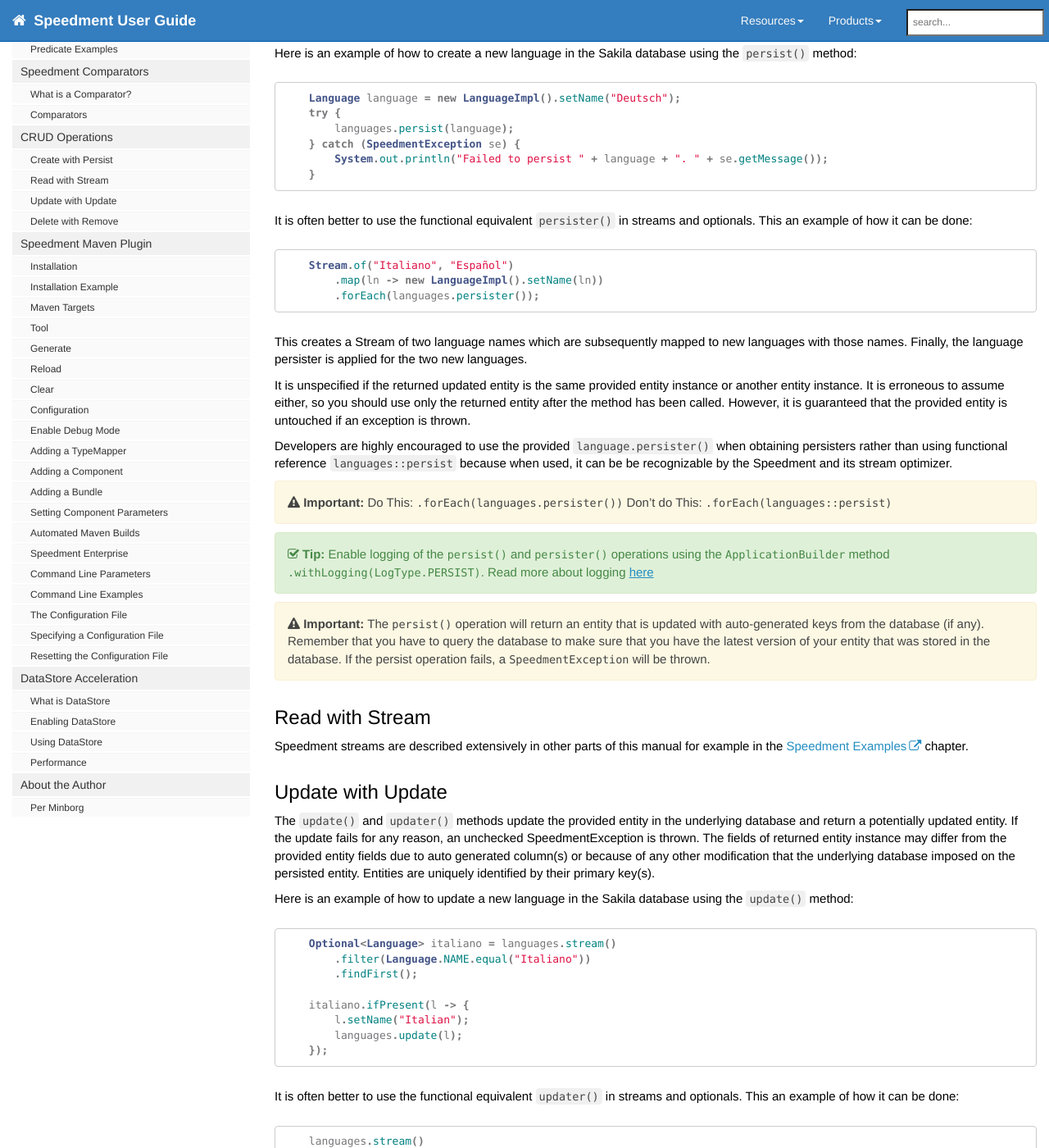
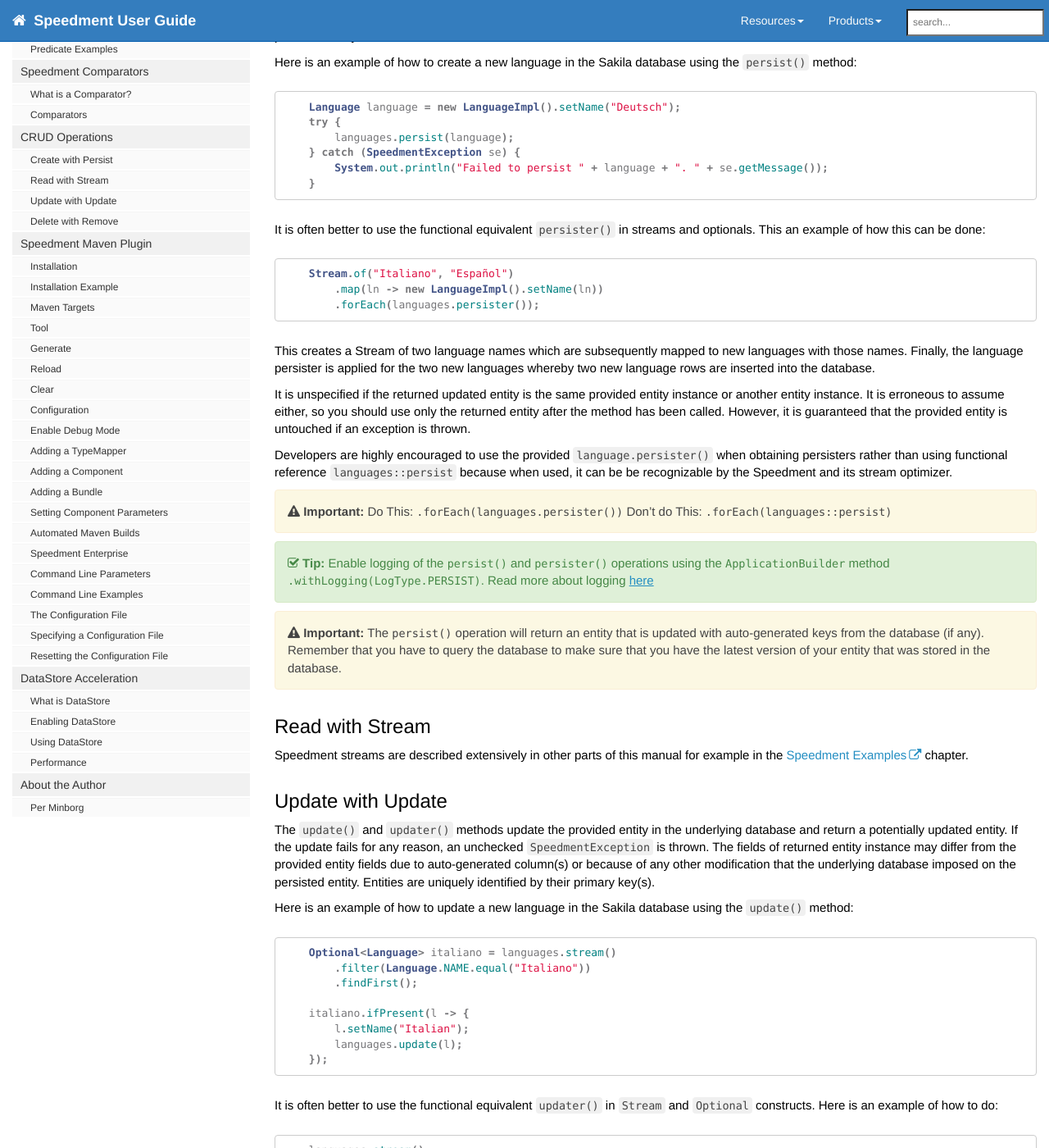
Before and after one commit to speedment/speedment-doc, a Jekyll site: the page built from pages/crud.md, in a window 1280 px wide and 1400 px high, scrolled down 711 px. Shown: the whole window at 82% size. Built offline with Jekyll 4.4.1, drawn with Linux system fonts in a browser that asks for light colours; nearby versions of some CDN libraries; comment, search, counter and statistics services are not loaded; some of the changed text lies outside the part shown.

Commit message:
Improve on CRUD

````diff
--- a/pages/crud.md
+++ b/pages/crud.md
@@ -38,13 +38,13 @@
     }
 ```
 
-It is often better to use the functional equivalent `persister()` in streams and optionals. This an example of how it can be done:
+It is often better to use the functional equivalent `persister()` in streams and optionals. This an example of how this can be done:
 ``` java
     Stream.of("Italiano", "Español")
         .map(ln -> new LanguageImpl().setName(ln))
         .forEach(languages.persister());
 ```
-This creates a Stream of two language names which are subsequently mapped to new languages with those names. Finally, the language persister is applied for the two new languages.
+This creates a Stream of two language names which are subsequently mapped to new languages with those names. Finally, the language persister is applied for the two new languages whereby two new language rows are inserted into the database.
 
 It is unspecified if the returned updated entity is the same provided entity instance or another entity instance. It is erroneous to assume either, so you should use only the returned entity after the method has been called. However, it is guaranteed that the provided entity is untouched if an exception is thrown.
 
@@ -60,7 +60,7 @@
 " %}
 
 {% include important.html content= "
-The `persist()` operation will return an entity that is updated with auto-generated keys from the database (if any). Remember that you have to query the database to make sure that you have the latest version of your entity that was stored in the database. If the persist operation fails, a `SpeedmentException` will be thrown.
+The `persist()` operation will return an entity that is updated with auto-generated keys from the database (if any). Remember that you have to query the database to make sure that you have the latest version of your entity that was stored in the database.
 " %}
 
 
@@ -70,8 +70,8 @@
 
 
 ## Update with Update
-The `update()` and `updater()` methods update the provided entity in the underlying database and return a potentially updated entity. If the update fails for any reason, an unchecked SpeedmentException is thrown.
-The fields of returned entity instance may differ from the provided entity fields due to auto generated column(s) or because of any other modification that the underlying database imposed on the persisted entity.
+The `update()` and `updater()` methods update the provided entity in the underlying database and return a potentially updated entity. If the update fails for any reason, an unchecked `SpeedmentException` is thrown.
+The fields of returned entity instance may differ from the provided entity fields due to auto-generated column(s) or because of any other modification that the underlying database imposed on the persisted entity.
 Entities are uniquely identified by their primary key(s).
 
 Here is an example of how to update a new language in the Sakila database using the `update()` method:
@@ -86,7 +86,7 @@
     });
 ```
 
-It is often better to use the functional equivalent `updater()` in streams and optionals. This an example of how it can be done:
+It is often better to use the functional equivalent `updater()` in `Stream` and `Optional` constructs. Here is an example of how to do:
 ``` java
     languages.stream()
         .filter(Language.NAME.equal("Deutsch"))
@@ -113,7 +113,7 @@
 " %}
 
 ## Delete with Remove
-The `remove()` and `remover()` methods remove a provided entity from the underlying database and returns the provided entity instance. If the deletion fails for any reason, an unchecked SpeedmentException is thrown.
+The `remove()` and `remover()` methods remove a provided entity from the underlying database and returns the provided entity instance. If the deletion fails for any reason, an unchecked `SpeedmentException` is thrown.
 Entities are uniquely identified by their primary key(s).
 
 Here is an example of how to remove an existing language in the Sakila database using the `remove()` method:
@@ -125,13 +125,13 @@
     italiano.ifPresent(l -> languages.remove(l));
 ```
 
-It is often better to use the functional equivalent `remover()` in streams and optionals. This an example of how it can be done:
+It is often better to use the functional equivalent `remover()` in `Stream` and `Optional` constructs. Here is an example of how to do:
 ``` java
     languages.stream()
         .filter(Language.NAME.notEqual("English"))
         .forEach(languages.remover());
 ```
-This will create a stream of all non-English languages and then it will apply the language `remover()` for each of those languages.
+This will create a stream of all non-English languages and then it will apply the language `remover()` for each of those languages whereby those languages will be deleted from the database.
 
 Developers are highly encouraged to use the provided `language.remover()` when obtaining deleters rather than using functional reference `languages::remove` because when used, it can be be recognizable by the Speedment and its stream optimizer.
 
````
Also changed, not shown: other parts of pages/crud.md (+5 -5 lines).
